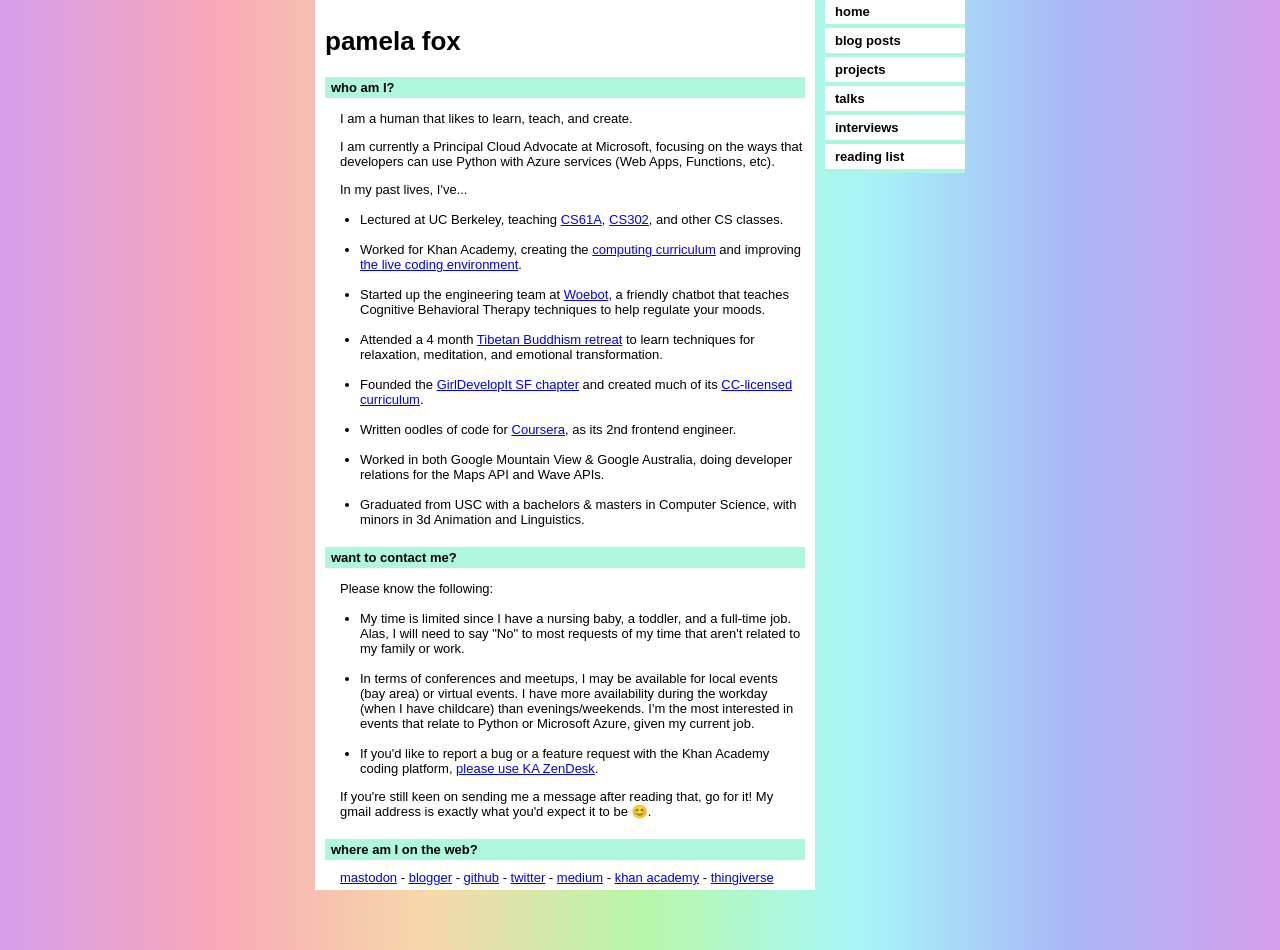
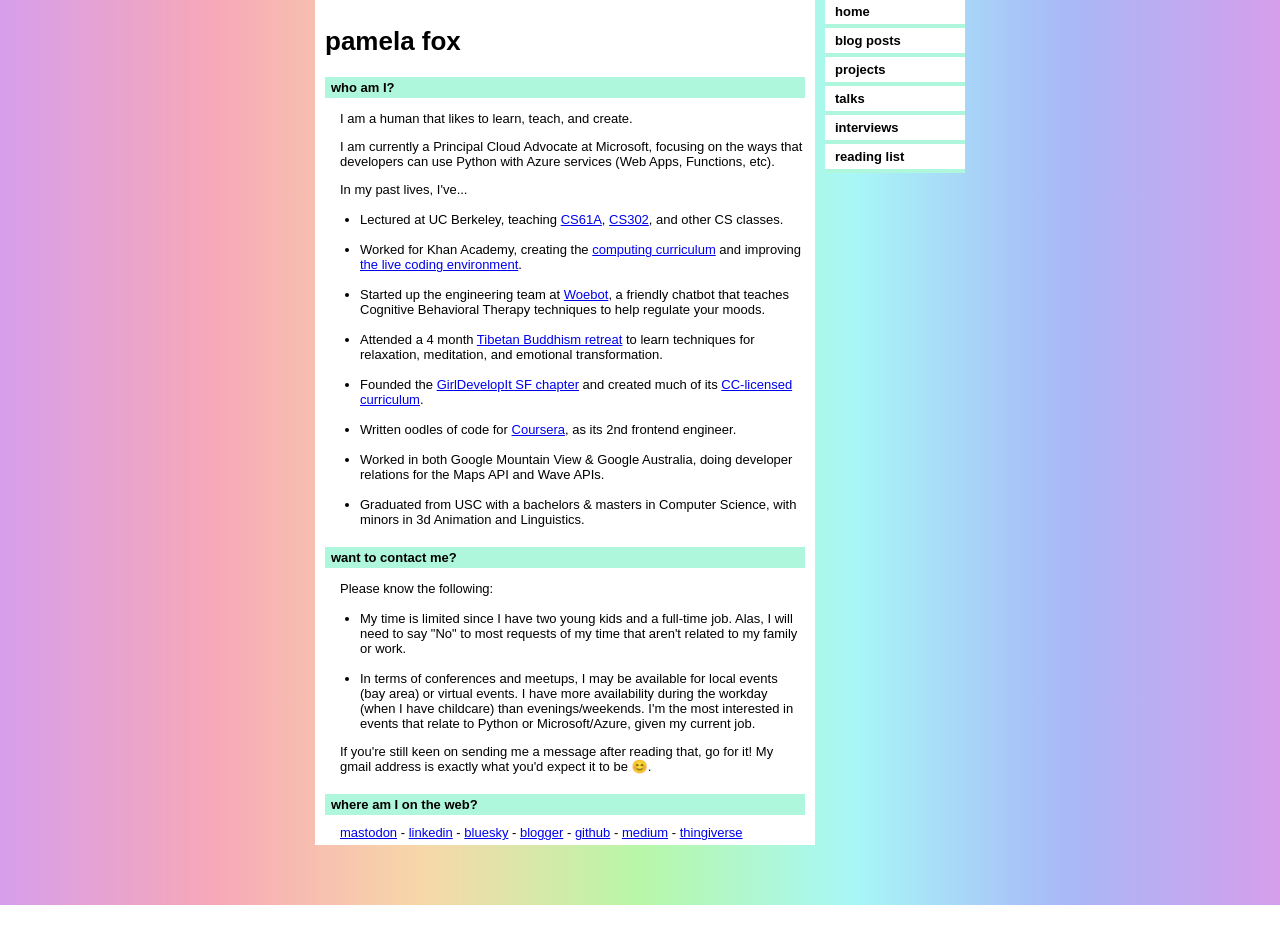
Before and after one commit to pamelafox/pamelafox-site, a Flask app: page / in a window 1280 px wide. Shown: the part 61-1011 px from the top of the page. After the commit the page ends 966 px from the top, so only its background shows below. Run offline with Flask 3, Linux system fonts and the light colour scheme.

Commit message:
Update frontpage social links

```diff
--- a/src/flaskapp/templates/index.html
+++ b/src/flaskapp/templates/index.html
@@ -24,10 +24,8 @@
    <div class="inner">
     <p>Please know the following:</p>
     <ul>
-      <li>My time is limited since I have a nursing baby, a toddler, and a full-time job. Alas, I  will need to say "No" to most requests of my time that aren't related to my family or work.
-      <li>In terms of conferences and meetups, I may be available for local events (bay area) or virtual events. I have more availability during the workday (when I have childcare) than evenings/weekends. I'm the most interested in events that relate to Python or Microsoft Azure, given my current job.
-      <li>If you'd like to report a bug or a feature request with the Khan Academy coding platform,
-      <a href="https://khanacademy.zendesk.com/hc/en-us/requests/new?ticket_form_id=261028">please use KA ZenDesk</a>.<br>
+      <li>My time is limited since I have two young kids and a full-time job. Alas, I  will need to say "No" to most requests of my time that aren't related to my family or work.
+      <li>In terms of conferences and meetups, I may be available for local events (bay area) or virtual events. I have more availability during the workday (when I have childcare) than evenings/weekends. I'm the most interested in events that relate to Python or Microsoft/Azure, given my current job.
     </ul>
     <p>If you're still keen on sending me a message after reading that, go for it! My gmail address is exactly what you'd expect it to be 😊.</p>
    </div>
@@ -35,11 +33,13 @@
   <div class="divider">where am I on the web?</div>
   <div class="inner">
   <a href="https://fosstodon.org/@pamelafox">mastodon</a> -
+  <a href="https://www.linkedin.com/in/pamela-s-fox/">linkedin</a> -
+  <a href="https://bsky.app/profile/pamelafox.bsky.social">bluesky</a> -
   <a href="http://blog.pamelafox.org">blogger</a> -
   <a href="http://github.com/pamelafox">github</a> -
-  <a href="http://twitter.com/pamelafox">twitter</a> -
+  <!-- <a href="http://twitter.com/pamelafox">twitter</a> - -->
   <a href="http://medium.com/@pamelafox">medium</a> -
-  <a href="https://www.khanacademy.org/profile/pamela/">khan academy</a> -
+  <!-- <a href="https://www.khanacademy.org/profile/pamela/">khan academy</a> - -->
   <a href="https://www.thingiverse.com/pamelafox/designs">thingiverse</a>
   </div>
 
```
